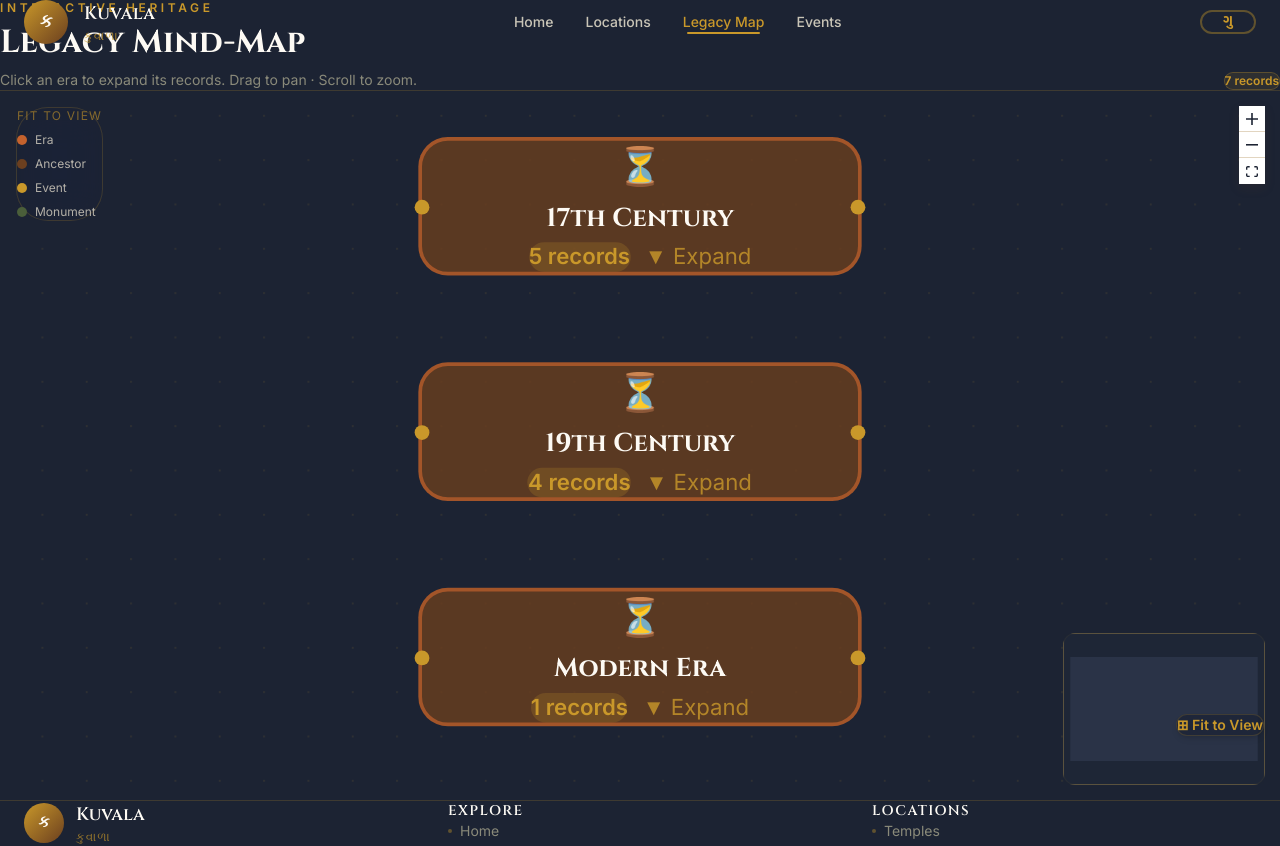
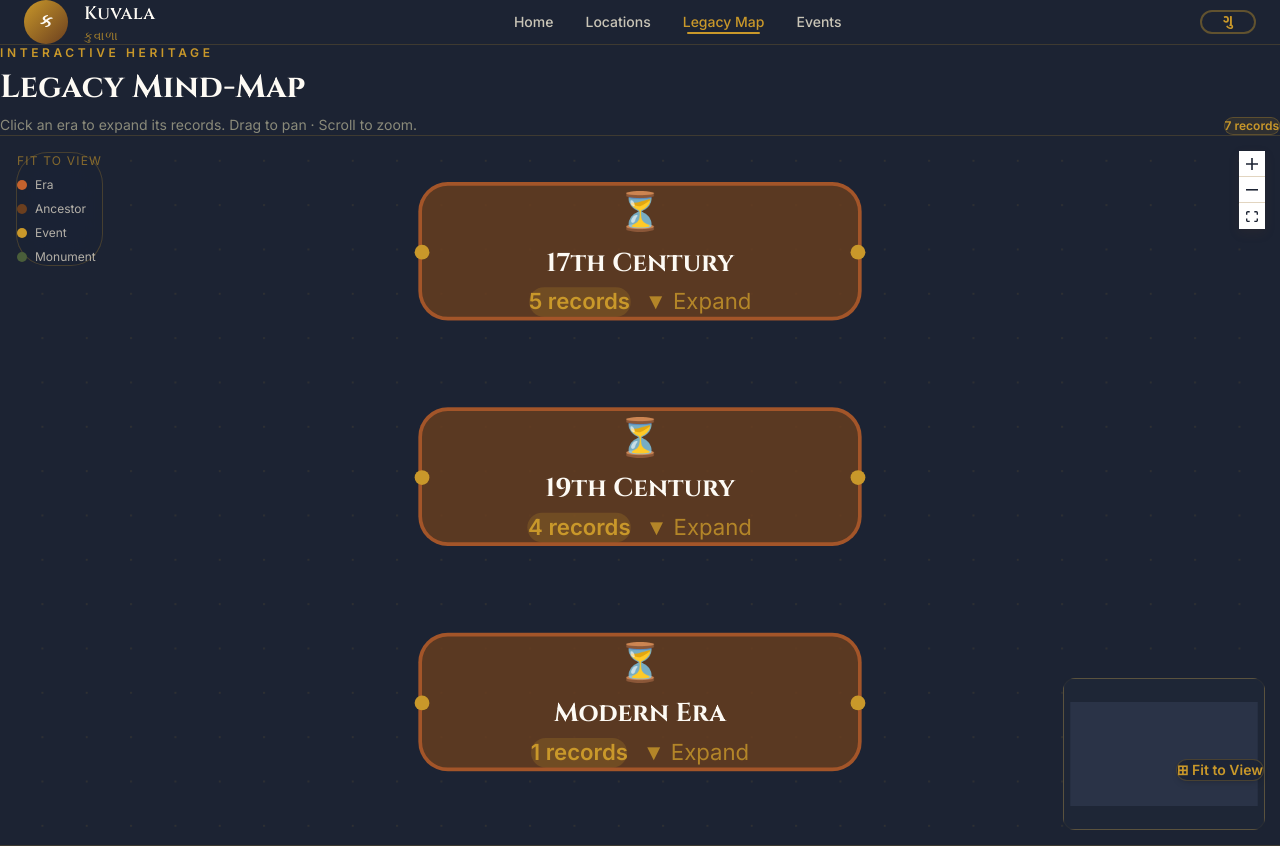
Before and after one commit to devlolr/kuvala, a Next.js app: page /legacy in a window 1280 px wide. Shown: the top 846 px of the page. Built offline with nearby package versions, Linux system fonts and the light colour scheme.

Commit message:
Fix: nav bar issues

```diff
--- a/src/app/events/page.tsx
+++ b/src/app/events/page.tsx
@@ -20,7 +20,7 @@ export default async function EventsPage() {
 
   if (!events || events.length === 0) {
     return (
-      <div className="min-h-screen bg-background pt-20">
+      <div className="min-h-screen bg-background pt-8">
         <EmptyState
           title="The Festival Drums are Quiet..."
           message="No upcoming events are scheduled at the moment. Our community elders are planning the next gathering — stay tuned!"
@@ -34,7 +34,7 @@ export default async function EventsPage() {
   const featuredEvent = events[0];
 
   return (
-    <div className="min-h-screen bg-background pt-20">
+    <div className="min-h-screen bg-background pt-8">
       {/* Header */}
       <div className="gradient-mesh py-16 text-center">
         <p className="text-gold text-xs font-semibold tracking-[0.3em] uppercase mb-3">
--- a/src/app/globals.css
+++ b/src/app/globals.css
@@ -201,10 +201,10 @@ body {
 }
 
 .glass-dark {
-  background: rgba(28, 35, 51, 0.75);
-  backdrop-filter: blur(20px) saturate(180%);
-  -webkit-backdrop-filter: blur(20px) saturate(180%);
-  border: 1px solid rgba(201, 152, 42, 0.2);
+  background: rgba(28, 35, 51, 0.85);
+  backdrop-filter: blur(24px) saturate(180%);
+  -webkit-backdrop-filter: blur(24px) saturate(180%);
+  border: 1px solid rgba(201, 152, 42, 0.25);
 }
 
 .glass-parchment {
--- a/src/app/legacy/page.tsx
+++ b/src/app/legacy/page.tsx
@@ -16,7 +16,7 @@ export default function LegacyPage() {
   return (
     <div className="flex flex-col" style={{ height: '100svh' }}>
       {/* Page header */}
-      <div className="bg-slate border-b border-gold/20 pt-20 pb-4 px-4 md:px-8 flex items-end justify-between gap-4">
+      <div className="bg-slate border-b border-gold/20 pt-6 pb-4 px-4 md:px-8 flex items-end justify-between gap-4">
         <div>
           <p className="text-gold text-xs font-semibold tracking-[0.3em] uppercase mb-1">
             Interactive Heritage
--- a/src/app/locations/[slug]/page.tsx
+++ b/src/app/locations/[slug]/page.tsx
@@ -65,7 +65,7 @@ export default async function LocationDetailPage({
   };
 
   return (
-    <div className="min-h-screen bg-background pt-20">
+    <div className="min-h-screen bg-background pt-8">
       {/* Hero */}
       <div className="relative h-80 md:h-[28rem] bg-slate overflow-hidden">
         {loc.image ? (
--- a/src/app/locations/page.tsx
+++ b/src/app/locations/page.tsx
@@ -17,7 +17,7 @@ export default async function LocationsPage() {
 
   if (!locations || locations.length === 0) {
     return (
-      <div className="min-h-screen bg-background pt-20">
+      <div className="min-h-screen bg-background pt-8">
         <EmptyState
           title="The Heritage Scrolls are Being Restored"
           message="We couldn't find any location data in our digital archives right now. Our curators are notified!"
@@ -27,7 +27,7 @@ export default async function LocationsPage() {
   }
 
   return (
-    <div className="min-h-screen bg-background pt-20">
+    <div className="min-h-screen bg-background pt-8">
       {/* Header */}
       <div className="gradient-mesh py-16 text-center">
         <p className="text-gold text-xs font-semibold tracking-[0.3em] uppercase mb-3">
--- a/src/components/layout/Navbar.tsx
+++ b/src/components/layout/Navbar.tsx
@@ -1,6 +1,6 @@
 'use client';
 
-import { useState, useEffect } from 'react';
+import { useState, useEffect, useRef } from 'react';
 import Link from 'next/link';
 import { usePathname } from 'next/navigation';
 import { motion, AnimatePresence } from 'framer-motion';
@@ -16,35 +16,58 @@ const navLinks = [
 export default function Navbar() {
   const [isOpen,    setIsOpen]    = useState(false);
   const [scrolled,  setScrolled]  = useState(false);
+  const [hidden, setHidden] = useState(false);
+
   const pathname  = usePathname();
   const { t }     = useI18n();
   const { lang, toggle } = useLanguageToggle();
 
-  // Detect scroll for glass effect
+  // Detect scroll for glass effect and hide-on-scroll-down
   useEffect(() => {
-    const handleScroll = () => setScrolled(window.scrollY > 24);
+    let lastScrollY = window.scrollY;
+
+    const handleScroll = () => {
+      const currentScrollY = window.scrollY;
+
+      // Glass effect toggle
+      setScrolled(currentScrollY > 24);
+
+      // Hide on scroll down, show on scroll up
+      if (currentScrollY > lastScrollY && currentScrollY > 100) {
+        setHidden(true); // Scrolling down -> hide
+      } else if (currentScrollY < lastScrollY) {
+        setHidden(false); // Scrolling up -> show
+      }
+
+      lastScrollY = currentScrollY;
+    };
+
     window.addEventListener('scroll', handleScroll, { passive: true });
     return () => window.removeEventListener('scroll', handleScroll);
   }, []);
 
-  // Close drawer on route change
-  useEffect(() => { setIsOpen(false); }, [pathname]);
+  // Close drawer on route change safely
+  useEffect(() => {
+    setIsOpen(false);
+  }, [pathname]);
 
   return (
     <>
       <header
         role="banner"
         className={`
-          fixed top-0 left-0 right-0 z-50
-          transition-all duration-300
-          ${scrolled
-            ? 'glass-dark shadow-lg border-b border-gold/20 py-3'
-            : 'bg-transparent py-5'
-          }
+          sticky top-0 z-50
+          transition-transform duration-300 ease-in-out
+          ${hidden ? '-translate-y-full' : 'translate-y-0'}
         `}
       >
-        <div className="container-wide flex items-center justify-between">
-          {/* Logo */}
+        <div className={`
+          transition-all duration-300 w-full
+          bg-slate border-b border-gold/20
+          ${scrolled ? 'py-2 md:py-3 shadow-md' : 'py-4 md:py-5'}
+        `}>
+          <div className="container-wide flex items-center justify-between">
+            {/* Logo */}
           <Link href="/" aria-label="Kuvala Heritage Home" className="flex items-center gap-4 group">
             <span className="w-11 h-11 rounded-full gradient-gold flex items-center justify-center text-ivory font-display font-bold text-lg shadow-gold group-hover:scale-110 transition-transform duration-300">
               ક
@@ -129,6 +152,7 @@ export default function Navbar() {
             </button>
           </div>
         </div>
+        </div>
       </header>
 
       {/* Mobile Drawer */}
```
